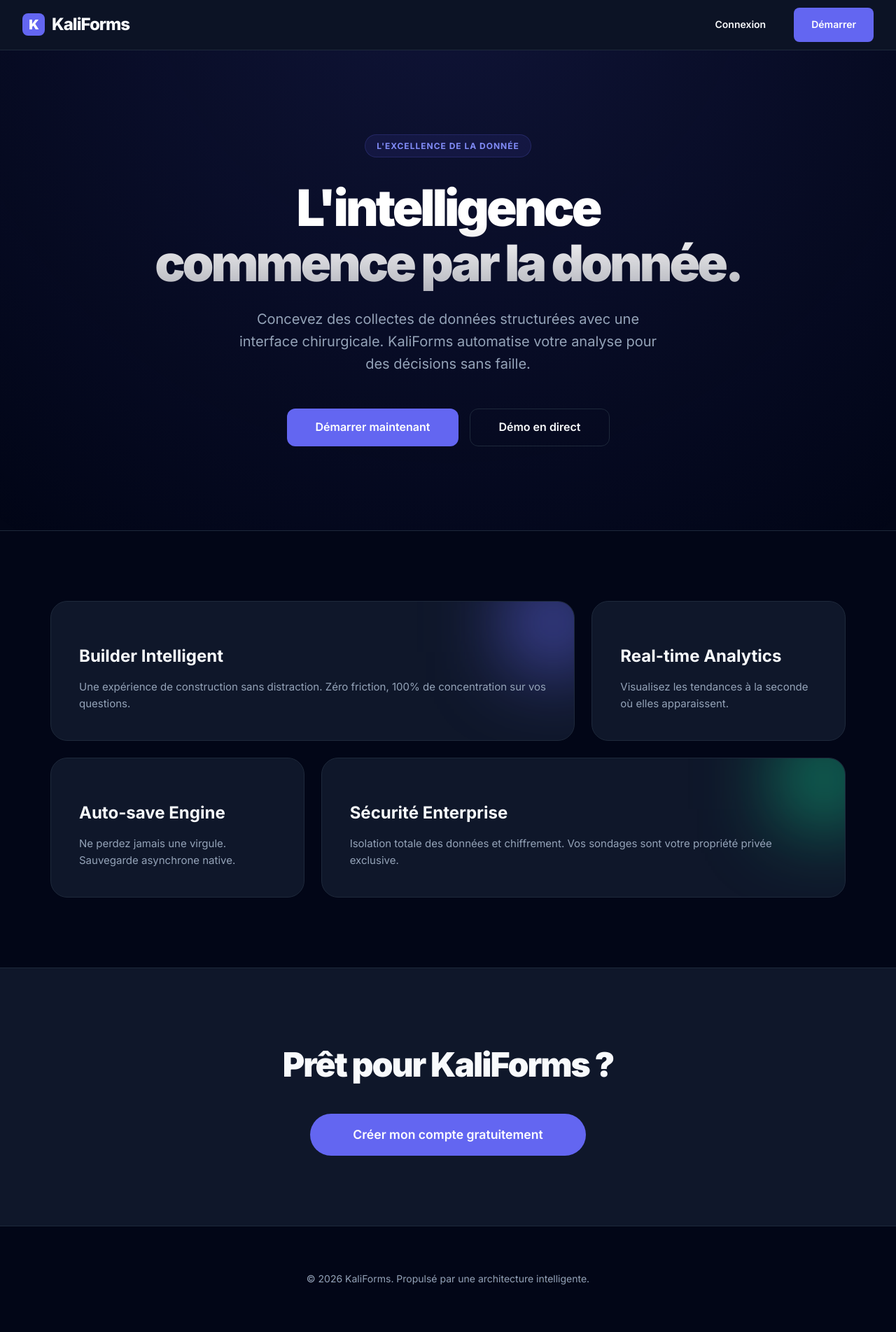
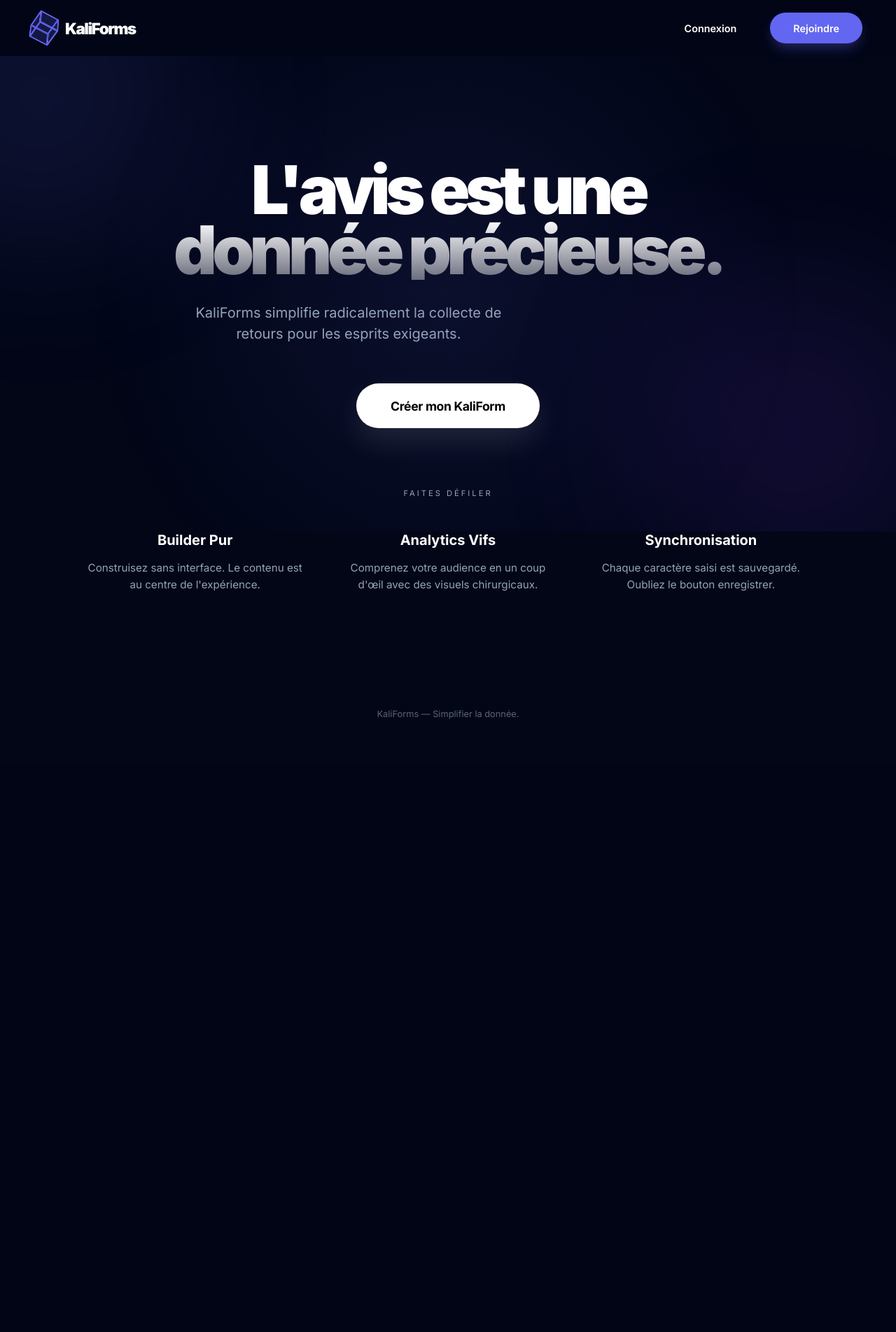
Before and after one commit to junior26-cyber/Kali-Forms, a Django app: page / in a window 1280 px wide. Shown: the whole page at 70% size. After the commit the page ends 1028 px from the top, so only its background shows below. Run offline with Django 4.2, Linux system fonts and the light colour scheme.

Commit message:
Design: Refonte captivante minimaliste avec logo 3D animé et animations ambiantes

```diff
--- a/iot/forms/templates/forms/base.html
+++ b/iot/forms/templates/forms/base.html
@@ -4,113 +4,95 @@
     <meta charset="UTF-8">
     <meta name="viewport" content="width=device-width, initial-scale=1.0">
     <title>{% block title %}KaliForms | Data Intelligence{% endblock %}</title>
-    <!-- Google Fonts: Inter -->
     <link rel="preconnect" href="https://fonts.googleapis.com">
     <link rel="preconnect" href="https://fonts.gstatic.com" crossorigin>
     <link href="https://fonts.googleapis.com/css2?family=Inter:wght@300;400;500;600;700;800;900&display=swap" rel="stylesheet">
     <style>
         :root {
-            /* Professional Dark Palette */
-            --bg-color: #020617; /* Slate 950 */
-            --surface-color: #0f172a; /* Slate 900 */
-            --surface-hover: #1e293b; /* Slate 800 */
-            --border-color: #1e293b; /* Slate 800 */
-            --primary-color: #6366f1; /* Indigo 500 */
-            --primary-hover: #4f46e5; /* Indigo 600 */
-            --text-main: #f8fafc; /* Slate 50 */
-            --text-muted: #94a3b8; /* Slate 400 */
-            --white: #ffffff;
+            --bg-color: #020617;
+            --surface-color: #0f172a;
+            --primary-color: #6366f1;
+            --text-main: #f8fafc;
+            --text-muted: #94a3b8;
             --radius: 12px;
-            --shadow-sm: 0 1px 2px 0 rgb(0 0 0 / 0.05);
-            --transition: all 0.2s cubic-bezier(0.4, 0, 0.2, 1);
+            --transition: all 0.4s cubic-bezier(0.16, 1, 0.3, 1);
         }
 
-        * {
-            margin: 0;
-            padding: 0;
-            box-sizing: border-box;
-        }
+        * { margin: 0; padding: 0; box-sizing: border-box; }
 
         body {
             font-family: 'Inter', sans-serif;
             background-color: var(--bg-color);
             color: var(--text-main);
-            line-height: 1.6;
             min-height: 100vh;
             display: flex;
             flex-direction: column;
+            overflow-x: hidden;
             -webkit-font-smoothing: antialiased;
         }
 
         /* Nav */
         nav {
-            background: rgba(15, 23, 42, 0.8);
-            backdrop-filter: blur(12px);
-            -webkit-backdrop-filter: blur(12px);
-            border-bottom: 1px solid var(--border-color);
-            padding: 0 2rem;
-            height: 72px;
+            height: 80px;
+            padding: 0 3rem;
             display: flex;
             justify-content: space-between;
             align-items: center;
-            position: sticky;
-            top: 0;
+            position: fixed;
+            top: 0; width: 100%;
             z-index: 1000;
+            background: rgba(2, 6, 23, 0.7);
+            backdrop-filter: blur(20px);
         }
 
-        .logo {
-            font-size: 1.5rem;
-            font-weight: 800;
-            color: var(--text-main);
-            text-decoration: none;
-            letter-spacing: -1px;
+        /* 3D Animated Logo */
+        .logo-3d-wrap {
             display: flex;
             align-items: center;
-            gap: 10px;
+            gap: 15px;
+            text-decoration: none;
+            color: white;
+            perspective: 1000px;
+        }
+        .cube {
+            width: 30px;
+            height: 30px;
+            position: relative;
+            transform-style: preserve-3d;
+            animation: rotateCube 10s infinite linear;
+        }
+        .cube-face {
+            position: absolute;
+            width: 30px;
+            height: 30px;
+            border: 2px solid var(--primary-color);
+            background: rgba(99, 102, 241, 0.1);
+        }
+        .front  { transform: translateZ(15px); }
+        .back   { transform: rotateY(180deg) translateZ(15px); }
+        .right  { transform: rotateY(90deg) translateZ(15px); }
+        .left   { transform: rotateY(-90deg) translateZ(15px); }
+        .top    { transform: rotateX(90deg) translateZ(15px); }
+        .bottom { transform: rotateX(-90deg) translateZ(15px); }
+
+        @keyframes rotateCube {
+            from { transform: rotateX(0deg) rotateY(0deg); }
+            to { transform: rotateX(360deg) rotateY(360deg); }
         }
 
-        .logo-box {
-            width: 32px;
-            height: 32px;
-            background: var(--primary-color);
-            border-radius: 8px;
-            display: flex;
-            align-items: center;
-            justify-content: center;
-            color: white;
+        .logo-text {
+            font-size: 1.4rem;
             font-weight: 900;
-            font-size: 1.2rem;
-        }
-
-        .nav-links {
-            display: flex;
-            align-items: center;
-            gap: 1rem;
+            letter-spacing: -1.5px;
         }
 
         /* Container */
         .container {
             max-width: 1200px;
-            margin: 0 auto;
+            margin: 80px auto 0;
             padding: 2rem;
             width: 100%;
             flex: 1;
-        }
-
-        /* Cards */
-        .card {
-            background-color: var(--surface-color);
-            border-radius: var(--radius);
-            border: 1px solid var(--border-color);
-            padding: 2rem;
-            margin-bottom: 1.5rem;
-            box-shadow: var(--shadow-sm);
-            transition: var(--transition);
-        }
-
-        .card:hover {
-            border-color: #334155;
-            transform: translateY(-2px);
         }
 
         /* Buttons */
@@ -118,135 +100,93 @@
             display: inline-flex;
             align-items: center;
             justify-content: center;
-            padding: 0.75rem 1.5rem;
-            font-size: 0.875rem;
+            padding: 0.8rem 2rem;
+            font-size: 0.9rem;
             font-weight: 600;
-            border-radius: 8px;
+            border-radius: 100px;
             cursor: pointer;
             transition: var(--transition);
             text-decoration: none;
             border: 1px solid transparent;
         }
-
         .btn-primary {
-            background-color: var(--primary-color);
+            background: var(--primary-color);
+            color: white;
+            box-shadow: 0 10px 20px -5px rgba(99, 102, 241, 0.4);
+        }
+        .btn-primary:hover {
+            transform: scale(1.05);
+            box-shadow: 0 15px 30px -5px rgba(99, 102, 241, 0.6);
+        }
+        .btn-outline {
+            border-color: rgba(255,255,255,0.1);
             color: white;
         }
-
-        .btn-primary:hover {
-            background-color: var(--primary-hover);
-            box-shadow: 0 0 20px rgba(99, 102, 241, 0.4);
-        }
-
-        .btn-outline {
-            background-color: transparent;
-            border-color: var(--border-color);
-            color: var(--text-main);
-        }
-
         .btn-outline:hover {
-            background-color: var(--surface-hover);
-            border-color: var(--text-muted);
-        }
-
-        /* Inputs */
-        input[type="text"], input[type="email"], input[type="password"], textarea, select {
-            width: 100%;
-            padding: 0.875rem;
-            border: 1px solid var(--border-color);
-            border-radius: 8px;
-            font-size: 0.9375rem;
-            margin-top: 0.5rem;
-            background-color: var(--bg-color);
-            color: var(--text-main);
-            transition: var(--transition);
-        }
-
-        input:focus, textarea:focus {
-            outline: none;
-            border-color: var(--primary-color);
-            box-shadow: 0 0 0 3px rgba(99, 102, 241, 0.1);
-        }
-
-        /* Custom Headers */
-        .sondage-header {
-            border-top: 6px solid var(--primary-color);
-        }
-
-        .sondage-title {
-            font-size: 2.5rem;
-            font-weight: 800;
-            letter-spacing: -1px;
-            margin-bottom: 1rem;
-        }
-
-        /* Grid */
-        .grid {
-            display: grid;
-            grid-template-columns: repeat(auto-fill, minmax(300px, 1fr));
-            gap: 1.5rem;
-        }
-
-        /* Messages */
-        .message-alert {
-            padding: 1rem;
-            border-radius: 8px;
-            margin-bottom: 1.5rem;
-            font-weight: 500;
-            display: flex;
-            align-items: center;
-            gap: 12px;
-        }
-        .message-error { background: rgba(239, 68, 68, 0.1); color: #f87171; border: 1px solid rgba(239, 68, 68, 0.2); }
-        .message-success { background: rgba(16, 185, 129, 0.1); color: #34d399; border: 1px solid rgba(16, 185, 129, 0.2); }
-
-        footer {
-            padding: 4rem 2rem;
-            text-align: center;
-            color: var(--text-muted);
-            font-size: 0.875rem;
-            border-top: 1px solid var(--border-color);
+            background: rgba(255,255,255,0.05);
         }
 
         /* Animations */
+        .reveal {
+            animation: fadeIn 0.8s cubic-bezier(0.16, 1, 0.3, 1) forwards;
+        }
         @keyframes fadeIn {
-            from { opacity: 0; transform: translateY(10px); }
+            from { opacity: 0; transform: translateY(20px); }
             to { opacity: 1; transform: translateY(0); }
         }
-        .reveal { animation: fadeIn 0.4s ease-out forwards; }
+
+        footer {
+            padding: 4rem;
+            text-align: center;
+            color: var(--text-muted);
+            font-size: 0.8rem;
+            opacity: 0.6;
+        }
+
+        /* Common components update */
+        .card {
+            background: var(--surface-color);
+            border-radius: 20px;
+            border: 1px solid rgba(255,255,255,0.03);
+            padding: 2.5rem;
+            margin-bottom: 1.5rem;
+        }
     </style>
     {% block extra_css %}{% endblock %}
 </head>
 <body>
     <nav>
-        <a href="{% url 'home' %}" class="logo"><div class="logo-box">K</div>KaliForms</a>
-        <div class="nav-links">
+        <a href="{% url 'home' %}" class="logo-3d-wrap">
+            <div class="cube">
+                <div class="cube-face front"></div>
+                <div class="cube-face back"></div>
+                <div class="cube-face right"></div>
+                <div class="cube-face left"></div>
+                <div class="cube-face top"></div>
+                <div class="cube-face bottom"></div>
+            </div>
+            <span class="logo-text">KaliForms</span>
+        </a>
+        <div style="display: flex; gap: 1rem;">
             {% if user.is_authenticated %}
-                <a href="{% url 'dashboard' %}" class="btn btn-outline" style="border:none;">Mes Formulaires</a>
+                <a href="{% url 'dashboard' %}" class="btn btn-outline">Dashboard</a>
                 <form method="post" action="{% url 'logout' %}" style="display:inline;">
                     {% csrf_token %}
-                    <button type="submit" class="btn btn-outline">Quitter</button>
+                    <button type="submit" class="btn btn-outline" style="border:none; opacity: 0.6;">Sortir</button>
                 </form>
             {% else %}
                 <a href="{% url 'login' %}" class="btn btn-outline" style="border:none;">Connexion</a>
-                <a href="{% url 'signup' %}" class="btn btn-primary">Démarrer</a>
+                <a href="{% url 'signup' %}" class="btn btn-primary">Rejoindre</a>
             {% endif %}
         </div>
     </nav>
 
     <div class="container">
-        {% if messages %}
-            {% for message in messages %}
-                <div class="message-alert message-{{ message.tags }} reveal">
-                    {{ message }}
-                </div>
-            {% endfor %}
-        {% endif %}
         {% block content %}{% endblock %}
     </div>
 
     <footer>
-        &copy; 2026 KaliForms. Propulsé par une architecture intelligente.
+        KaliForms &mdash; Simplifier la donnée.
     </footer>
 
     {% block extra_js %}{% endblock %}
--- a/iot/forms/templates/forms/home.html
+++ b/iot/forms/templates/forms/home.html
@@ -1,175 +1,166 @@
 {% extends 'forms/base.html' %}
 
-{% block title %}KaliForms | La plateforme de données pour les professionnels{% endblock %}
+{% block title %}KaliForms | Données sans friction{% endblock %}
 
 {% block extra_css %}
 <style>
-    /* Full width landing layout */
     .container { max-width: 100%; padding: 0; }
 
-    .hero-wrap {
-        padding: 120px 20px;
+    .captivating-hero {
+        height: 85vh;
+        display: flex;
+        flex-direction: column;
+        justify-content: center;
+        align-items: center;
         text-align: center;
-        background: radial-gradient(circle at 50% -20%, rgba(99, 102, 241, 0.15), transparent);
-        border-bottom: 1px solid var(--border-color);
+        position: relative;
+        overflow: hidden;
+        background: radial-gradient(circle at 50% 50%, rgba(99, 102, 241, 0.1), transparent 70%);
     }
 
-    .badge-new {
-        display: inline-flex;
-        align-items: center;
-        padding: 6px 16px;
-        background: rgba(99, 102, 241, 0.1);
-        color: #818cf8;
-        border-radius: 100px;
-        font-size: 0.75rem;
-        font-weight: 700;
-        text-transform: uppercase;
-        letter-spacing: 1px;
-        border: 1px solid rgba(99, 102, 241, 0.2);
-        margin-bottom: 2rem;
+    /* Ambient background animations */
+    .glow-ball {
+        position: absolute;
+        width: 400px;
+        height: 400px;
+        background: var(--primary-color);
+        filter: blur(120px);
+        opacity: 0.15;
+        z-index: -1;
+        border-radius: 50%;
+        animation: floatGlow 20s infinite alternate ease-in-out;
     }
 
-    .hero-wrap h1 {
-        font-size: clamp(2.5rem, 8vw, 4.5rem);
+    @keyframes floatGlow {
+        from { transform: translate(-20%, -20%) scale(1); }
+        to { transform: translate(20%, 20%) scale(1.2); }
+    }
+
+    .hero-title {
+        font-size: clamp(3rem, 10vw, 6rem);
         font-weight: 900;
-        line-height: 1.1;
-        letter-spacing: -4px;
-        margin-bottom: 1.5rem;
-        background: linear-gradient(to bottom, #fff 40%, rgba(255,255,255,0.7));
+        letter-spacing: -0.07em;
+        line-height: 0.9;
+        margin-bottom: 2rem;
+        color: white;
+        background: linear-gradient(to bottom, #fff 50%, rgba(255,255,255,0.4));
         -webkit-background-clip: text;
         -webkit-text-fill-color: transparent;
     }
 
-    .hero-wrap p {
+    .hero-subtitle {
         font-size: 1.25rem;
         color: var(--text-muted);
-        max-width: 600px;
-        margin: 0 auto 3rem;
+        max-width: 500px;
+        margin-bottom: 3.5rem;
+        font-weight: 400;
+        line-height: 1.5;
+    }
+
+    .cta-container {
+        position: relative;
+        z-index: 10;
+    }
+
+    .main-cta {
+        height: 64px;
+        padding: 0 48px;
+        font-size: 1.1rem;
+        letter-spacing: -0.02em;
+        background: white;
+        color: black;
+        border-radius: 100px;
+        font-weight: 700;
+        box-shadow: 0 20px 40px rgba(255,255,255,0.1);
+        transition: var(--transition);
+    }
+
+    .main-cta:hover {
+        transform: scale(1.05) translateY(-2px);
+        box-shadow: 0 30px 60px rgba(99, 102, 241, 0.3);
+        background: var(--primary-color);
+        color: white;
+    }
+
+    .scroll-indicator {
+        position: absolute;
+        bottom: 40px;
+        font-size: 0.7rem;
+        text-transform: uppercase;
+        letter-spacing: 3px;
+        color: var(--text-muted);
+        animation: bounce 2s infinite;
+    }
+
+    @keyframes bounce {
+        0%, 20%, 50%, 80%, 100% {transform: translateY(0);}
+        40% {transform: translateY(-10px);}
+        60% {transform: translateY(-5px);}
+    }
+
+    /* Grid Section - Simplified */
+    .simple-grid {
+        max-width: 1100px;
+        margin: 0 auto 100px;
+        padding: 0 2rem;
+        display: grid;
+        grid-template-columns: repeat(3, 1fr);
+        gap: 3rem;
+    }
+
+    .grid-box {
+        text-align: center;
+    }
+
+    .grid-box h3 {
+        font-size: 1.25rem;
+        font-weight: 700;
+        margin-bottom: 1rem;
+        color: white;
+    }
+
+    .grid-box p {
+        font-size: 0.95rem;
+        color: var(--text-muted);
         line-height: 1.6;
     }
 
-    /* Bento Features */
-    .section-features {
-        max-width: 1200px;
-        margin: 0 auto;
-        padding: 100px 2rem;
-    }
-
-    .bento-grid {
-        display: grid;
-        grid-template-columns: repeat(12, 1fr);
-        grid-auto-rows: 200px;
-        gap: 1.5rem;
-    }
-
-    .bento-card {
-        grid-column: span 4;
-        background: var(--surface-color);
-        border: 1px solid var(--border-color);
-        border-radius: 24px;
-        padding: 2.5rem;
-        display: flex;
-        flex-direction: column;
-        justify-content: flex-end;
-        position: relative;
-        overflow: hidden;
-    }
-
-    .bento-card:nth-child(1), .bento-card:nth-child(4) { grid-column: span 8; }
-
-    .bento-card h3 {
-        font-size: 1.5rem;
-        font-weight: 700;
-        margin-bottom: 0.75rem;
-        z-index: 1;
-    }
-
-    .bento-card p {
-        color: var(--text-muted);
-        font-size: 0.9375rem;
-        z-index: 1;
-    }
-
-    .bento-visual {
-        position: absolute;
-        top: 2rem;
-        right: 2.5rem;
-        opacity: 0.4;
-    }
-
-    /* Abstract Visuals */
-    .circle-glow {
-        width: 100px;
-        height: 100px;
-        background: var(--primary-color);
-        filter: blur(60px);
-        position: absolute;
-        top: -20px;
-        right: -20px;
-    }
-
-    .cta-section {
-        background: var(--surface-color);
-        padding: 100px 2rem;
-        text-align: center;
-        border-top: 1px solid var(--border-color);
-    }
-
-    .cta-section h2 {
-        font-size: 3rem;
-        font-weight: 850;
-        letter-spacing: -2px;
-        margin-bottom: 2rem;
-    }
-
-    @media (max-width: 900px) {
-        .bento-card { grid-column: span 12 !important; }
-        .hero-wrap h1 { letter-spacing: -1px; }
-    }
 </style>
 {% endblock %}
 
 {% block content %}
-    <section class="hero-wrap reveal">
-        <div class="badge-new">L'excellence de la donnée</div>
-        <h1>L'intelligence<br>commence par la donnée.</h1>
-        <p>Concevez des collectes de données structurées avec une interface chirurgicale. KaliForms automatise votre analyse pour des décisions sans faille.</p>
+    <section class="captivating-hero">
+        <div class="glow-ball" style="top: -100px; left: -100px;"></div>
+        <div class="glow-ball" style="bottom: -100px; right: -100px; background: #7c3aed;"></div>
 
-        <div style="display: flex; gap: 1rem; justify-content: center;">
+        <div class="reveal">
+            <h1 class="hero-title">L'avis est une<br>donnée précieuse.</h1>
+            <p class="hero-subtitle">KaliForms simplifie radicalement la collecte de retours pour les esprits exigeants.</p>
+
+            <div class="cta-container">
                 {% if user.is_authenticated %}
-                <a href="{% url 'dashboard' %}" class="btn btn-primary" style="height: 54px; padding: 0 40px; font-size: 1rem; border-radius: 12px;">Aller au Dashboard</a>
+                    <a href="{% url 'dashboard' %}" class="btn main-cta">Accéder à mon espace</a>
                 {% else %}
-                <a href="{% url 'signup' %}" class="btn btn-primary" style="height: 54px; padding: 0 40px; font-size: 1rem; border-radius: 12px;">Démarrer maintenant</a>
-                <a href="{% url 'login' %}" class="btn btn-outline" style="height: 54px; padding: 0 40px; font-size: 1rem; border-radius: 12px;">Démo en direct</a>
+                    <a href="{% url 'signup' %}" class="btn main-cta">Créer mon KaliForm</a>
                 {% endif %}
             </div>
+        </div>
+
+        <div class="scroll-indicator">Faites défiler</div>
     </section>
 
-    <section class="section-features">
-        <div class="bento-grid">
-            <div class="bento-card reveal" style="transition-delay: 0.1s;">
-                <div class="circle-glow"></div>
-                <h3>Builder Intelligent</h3>
-                <p>Une expérience de construction sans distraction. Zéro friction, 100% de concentration sur vos questions.</p>
+    <section class="simple-grid reveal">
+        <div class="grid-box">
+            <h3>Builder Pur</h3>
+            <p>Construisez sans interface. Le contenu est au centre de l'expérience.</p>
         </div>
-            <div class="bento-card reveal" style="transition-delay: 0.2s;">
-                <h3>Real-time Analytics</h3>
-                <p>Visualisez les tendances à la seconde où elles apparaissent.</p>
+        <div class="grid-box">
+            <h3>Analytics Vifs</h3>
+            <p>Comprenez votre audience en un coup d'œil avec des visuels chirurgicaux.</p>
         </div>
-            <div class="bento-card reveal" style="transition-delay: 0.3s;">
-                <h3>Auto-save Engine</h3>
-                <p>Ne perdez jamais une virgule. Sauvegarde asynchrone native.</p>
-            </div>
-            <div class="bento-card reveal" style="transition-delay: 0.4s;">
-                <div class="circle-glow" style="background: #10b981;"></div>
-                <h3>Sécurité Enterprise</h3>
-                <p>Isolation totale des données et chiffrement. Vos sondages sont votre propriété privée exclusive.</p>
-            </div>
+        <div class="grid-box">
+            <h3>Synchronisation</h3>
+            <p>Chaque caractère saisi est sauvegardé. Oubliez le bouton enregistrer.</p>
         </div>
     </section>
-
-    <section class="cta-section reveal">
-        <h2>Prêt pour KaliForms ?</h2>
-        <a href="{% url 'signup' %}" class="btn btn-primary" style="height: 60px; padding: 0 60px; font-size: 1.1rem; border-radius: 100px;">Créer mon compte gratuitement</a>
-    </section>
 {% endblock %}
```
Also changed, not shown: iot/db.sqlite3. Lines whose indentation alone changed are shown as unchanged.
